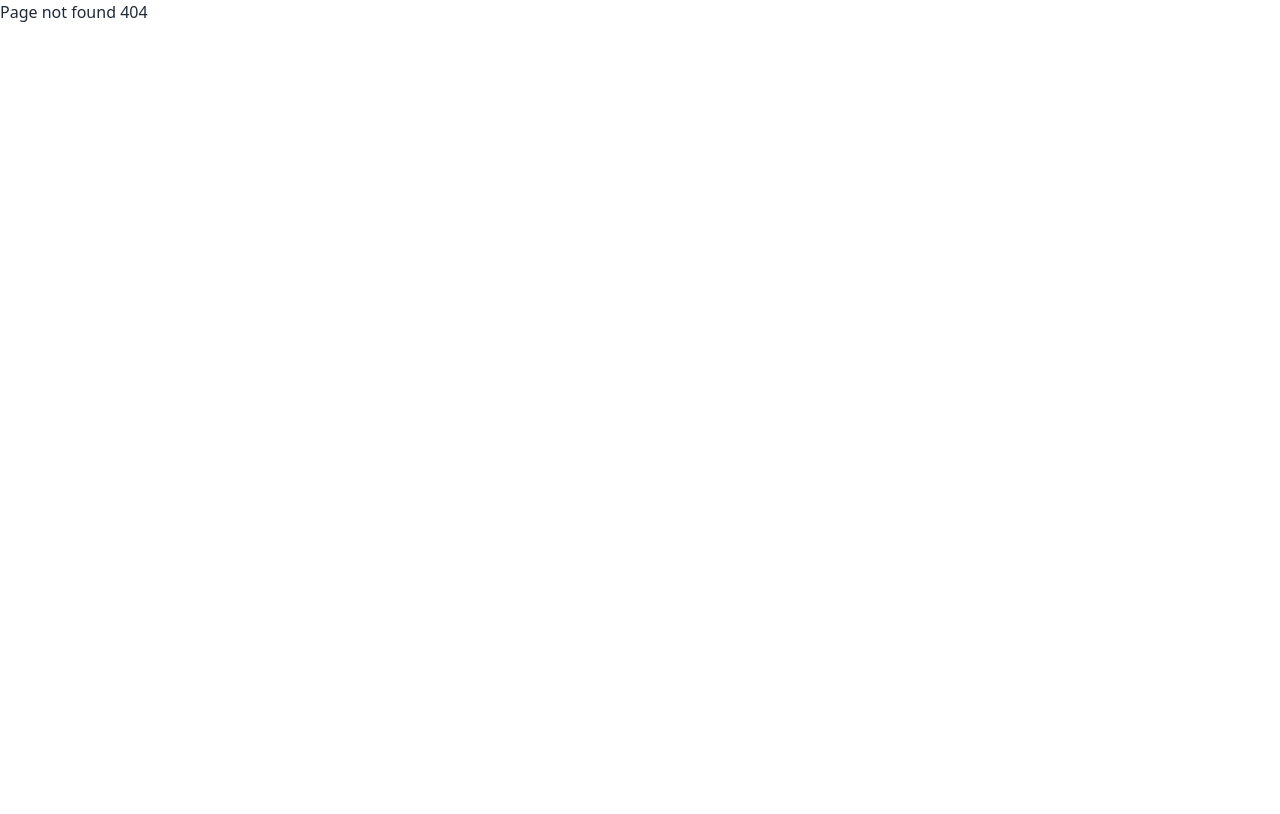
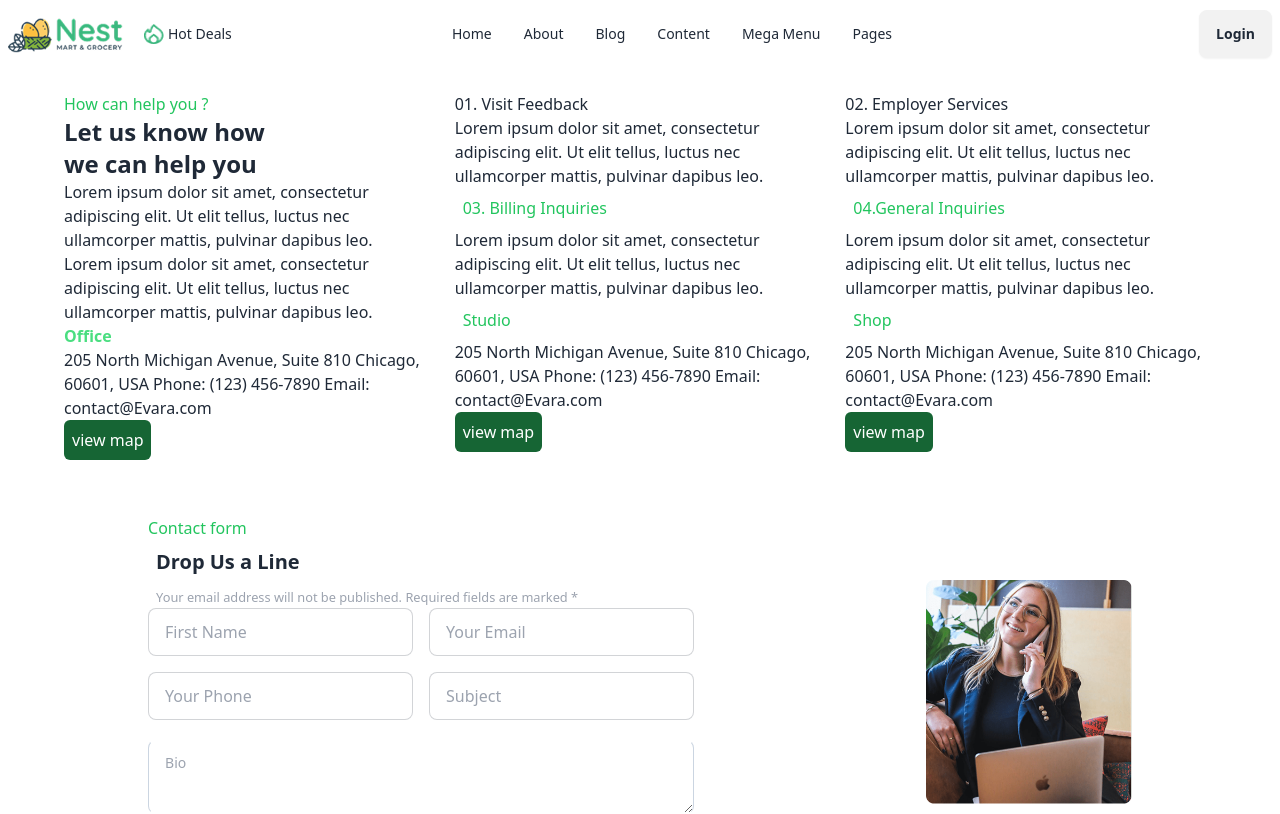
Before and after one commit to atiqmurshed/vegetable-grocery, a React (Vite) app: page /contact in a window 1280 px wide. Before the commit this address had no page. Shown: the top 814 px of the page. Built offline with nearby package versions, Linux system fonts and the light colour scheme.

Commit message:
add the menu file

```diff
--- a/src/Components/Contact.jsx
+++ b/src/Components/Contact.jsx
@@ -1,10 +1,96 @@
+import dg from "../assets/images/460.png"
+import ndg from "../assets/images/about_bottom.png"
 
 const Contact = () => {
 
     return (
 
         <div>
+            {/* part one */}
+            <div className='flex gap-5 px-16 py-6'>
+                {/* section 1 */}
+                <div>
+                    <p className="text-green-500">How can help you ?</p>
+                    <h1 className="text-2xl font-semibold">Let us know how <br />
+                        we can help you</h1>
+                    <p>Lorem ipsum dolor sit amet, consectetur adipiscing elit. Ut
+                        elit tellus, luctus nec ullamcorper mattis, pulvinar dapibus
+                        leo.</p>
+                    <p>Lorem ipsum dolor sit amet, consectetur adipiscing elit. Ut
+                        elit tellus, luctus nec ullamcorper mattis, pulvinar dapibus
+                        leo.</p>
+                    <p className="text-green-400 font-semibold">Office</p>
+                    <p>205 North Michigan Avenue, Suite 810
+                        Chicago, 60601, USA
+                        Phone: (123) 456-7890
+                        Email: contact@Evara.com
+                    </p>
+                    <button className="bg-green-800 text-white rounded-md p-2">view map</button>
+                </div>
+                {/* section 2 */}
+                <div>
+                    <p>01. Visit Feedback</p>
+                    <p>Lorem ipsum dolor sit amet, consectetur adipiscing elit. Ut
+                        elit tellus, luctus nec ullamcorper mattis, pulvinar dapibus
+                        leo.
+                    </p>
+                    <h3 className="text-green-500 p-2">03. Billing Inquiries</h3>
+                    <p>Lorem ipsum dolor sit amet, consectetur adipiscing elit. Ut
+                        elit tellus, luctus nec ullamcorper mattis, pulvinar dapibus
+                        leo.</p>
+                    <h3 className="text-green-500 p-2">Studio</h3>
+                    <p>205 North Michigan Avenue, Suite 810
+                        Chicago, 60601, USA
+                        Phone: (123) 456-7890
+                        Email: contact@Evara.com</p>
+                    <button className="bg-green-800 text-white rounded-md p-2">view map</button>
+                </div>
+                {/* section 3 */}
+                <div>
+                    <p>02. Employer Services</p>
+                    <p>Lorem ipsum dolor sit amet, consectetur adipiscing elit. Ut
+                        elit tellus, luctus nec ullamcorper mattis, pulvinar dapibus
+                        leo.
+                    </p>
+                    <h3 className="text-green-500 p-2">04.General Inquiries</h3>
+                    <p>Lorem ipsum dolor sit amet, consectetur adipiscing elit. Ut
+                        elit tellus, luctus nec ullamcorper mattis, pulvinar dapibus
+                        leo.</p>
+                    <h3 className="text-green-500 p-2">Shop</h3>
+                    <p>205 North Michigan Avenue, Suite 810
+                        Chicago, 60601, USA
+                        Phone: (123) 456-7890
+                        Email: contact@Evara.com</p>
+                    <button className="bg-green-800 text-white rounded-md p-2">view map</button>
+                </div>
+            </div>
+            {/* part tow */}
+            <div  className="flex justify-around mx-auto gap-8 py-8 px-12">
+                <div>
+                    <p className="text-green-500">Contact form</p>
+                    <h2 className="text-xl p-2 font-semibold">Drop Us a Line</h2>
+                    <small className="text-gray-400 m-2">Your email address will not be published. Required fields are marked *</small>
+                    <div class="grid grid-cols-2 gap-4">
 
+                        <input type="text" placeholder="First Name" class="input input-bordered w-full" />
+
+                        <input type="email" placeholder="Your Email" class="input input-bordered w-full" />
+
+                        <input type="tel" placeholder="Your Phone" class="input input-bordered w-full" />
+
+                        <input type="text" placeholder="Subject" class="input input-bordered w-full" />
+
+                    </div>
+                    <textarea className="textarea w-full border py-2 mt-5 border-x-slate-300" placeholder="Bio"></textarea>
+                        <p className="bg-black w-28 py-2 items-center mt-2 mb-3 cursor-pointer rounded-md text-white">send message</p>
+                    {/* <button className="btn btn-active">Default</button> */}
+
+                </div>
+                <div>
+                    <img className="h-56 mt-16" src={dg} alt="loading..." />
+                </div>
+            </div>
+                <img className="px-12 py-10" src={ndg} alt="" />
         </div>
     );
 };
--- /dev/null
+++ b/src/Components/OurMenu.jsx
@@ -0,0 +1,51 @@
+import { Link } from "react-router-dom";
+import useData from "../Hooks/useData";
+
+
+const OurMenu = () => {
+
+    const { category } = useData();
+
+    return (
+
+        <div>
+            <div className="flex justify-between px-5 mb-8 py-5">
+                <div>
+                    <h1 className="text-xl font-semibold">Popular Products</h1>
+                </div>
+                <div className="flex gap-5">
+                    <Link className="text-green-500 cursor-pointer">All</Link>
+                    <Link className="cursor-pointer">BookMaterial</Link>
+                    <Link className="cursor-pointer">Fresh Fruits</Link>
+                    <Link className="cursor-pointer">Vegetable</Link>
+                    <Link className="cursor-pointer">Milks and Dairies</Link>
+                    <Link className="cursor-pointer">Meats</Link>
+                </div>
+            </div>
+            <div className="grid grid-cols-1 md:grid-cols-4 px-7">
+                {
+                    category.map((k, i) => (
+                        <div key={i} className="mb-10 m-1" >
+                            <div className="card bg-base-100 shadow-xl">
+                                <figure>
+                                    <img className="w-36 h-32"
+                                        src={k.image}
+                                        alt="Shoes" />
+                                </figure>
+                                <div className="card-body">
+                                    <p className="text-gray-400">{k.category}</p>
+                                    <p className="card-title">{k.name}</p>
+                                    <h2>By <p className="text-green-400">{k.brand}</p></h2>
+
+                                </div>
+                            </div>
+                        </div>
+                    ))}
+            </div>
+        </div>
+
+    );
+
+};
+
+export default OurMenu;
--- a/src/Components/Shared/Navbar/Navbar.jsx
+++ b/src/Components/Shared/Navbar/Navbar.jsx
@@ -9,8 +9,8 @@ const Navbar = () => {
             <li><Link to="/">Home</Link></li>
             <li><Link to='/shop'>About</Link></li>
             <li><Link to='/blog'>Blog</Link></li>
-            <li><Link>Content</Link></li>
-            <li><Link>Mega Menu</Link></li>
+            <li><Link to='/contact'>Content</Link></li>
+            <li><Link to="/menu">Mega Menu</Link></li>
             <li><Link>Pages</Link></li>
             <li><Link></Link></li>
         </>
```
Also changed, not shown: src/Routes/Route.jsx (+12 -2 lines).
